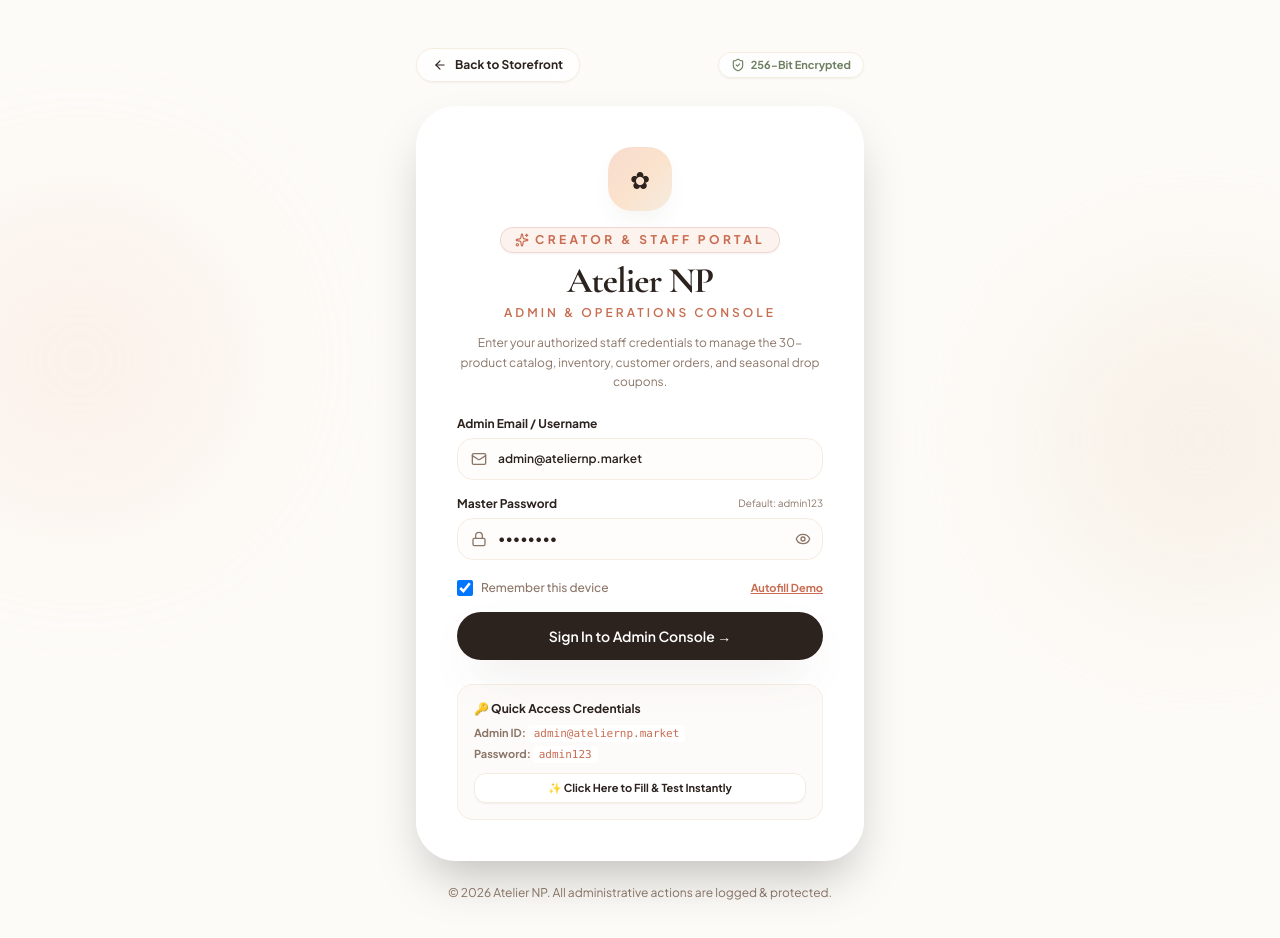
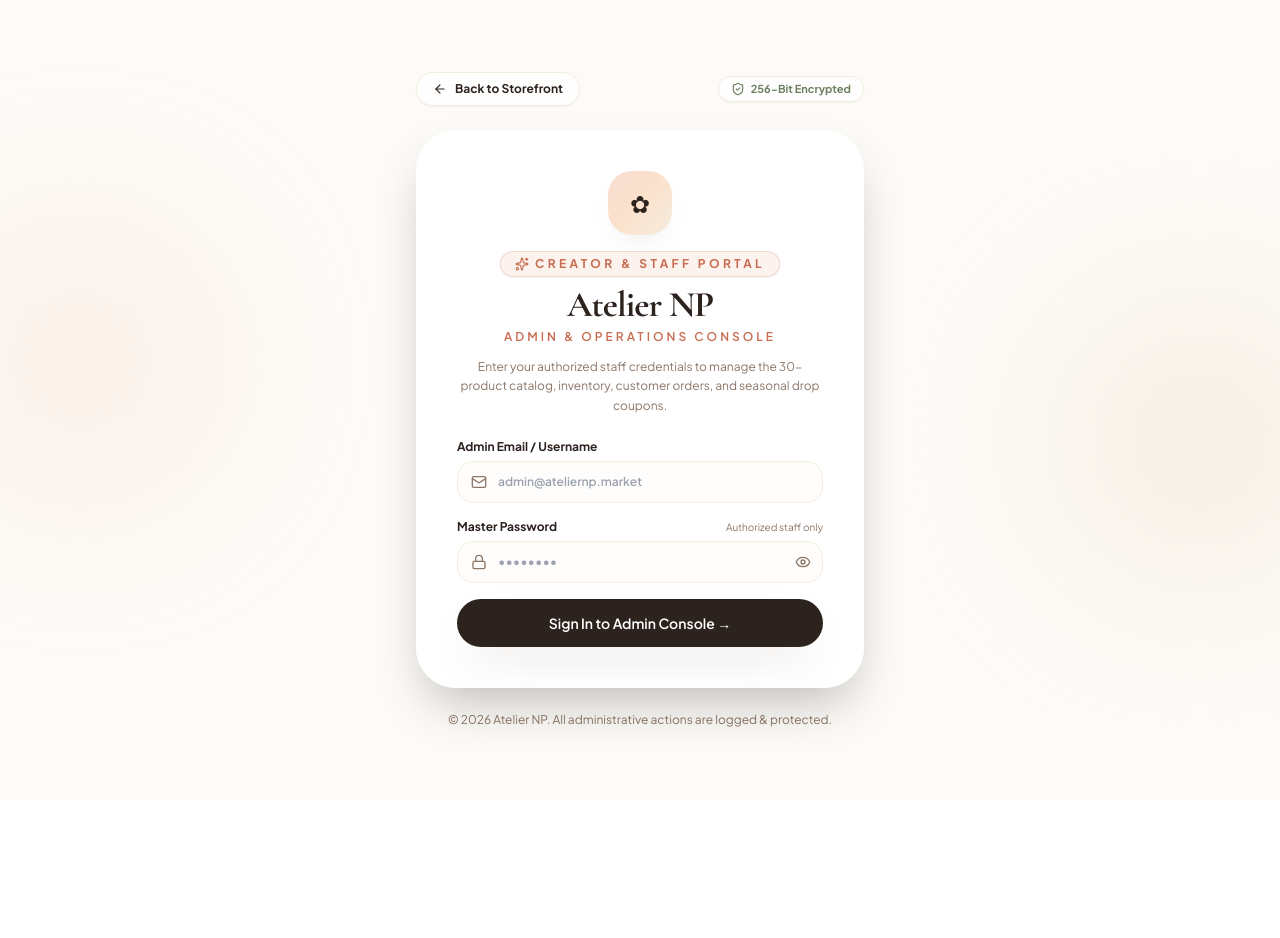
Before and after one commit to Akankshyamishra7/Craft-website, a Next.js app: page /admin in a window 1280 px wide. Shown: the top 938 px of the page. After the commit the page ends 800 px from the top, so only its background shows below. Built offline with nearby package versions, Linux system fonts and the light colour scheme.

Commit message:
fix: remove pre-filled credentials from admin login form

```diff
--- a/src/components/AdminLoginForm.jsx
+++ b/src/components/AdminLoginForm.jsx
@@ -14,8 +14,8 @@ import {
 } from 'lucide-react'
 
 export default function AdminLoginForm({ onLoginSuccess }) {
-  const [email, setEmail] = useState('admin@ateliernp.market')
-  const [password, setPassword] = useState('admin123')
+  const [email, setEmail] = useState('')
+  const [password, setPassword] = useState('')
   const [showPassword, setShowPassword] = useState(false)
   const [rememberMe, setRememberMe] = useState(true)
   const [error, setError] = useState('')
@@ -71,12 +71,6 @@ export default function AdminLoginForm({ onLoginSuccess }) {
     }, 400)
   }
 
-  const handleAutoFill = () => {
-    setEmail('admin@ateliernp.market')
-    setPassword('admin123')
-    setError('')
-  }
-
   return (
     <div className="flex min-h-screen items-center justify-center bg-cream px-4 py-12">
       {/* Background Soft Glows */}
@@ -130,7 +124,7 @@ export default function AdminLoginForm({ onLoginSuccess }) {
           )}
 
           {/* Form */}
-          <form onSubmit={handleLogin} className="mt-6 space-y-4">
+          <form onSubmit={handleLogin} autoComplete="off" className="mt-6 space-y-4">
             {/* Email Field */}
             <div>
               <label className="block text-xs font-bold text-cocoa">Admin Email / Username</label>
@@ -139,6 +133,7 @@ export default function AdminLoginForm({ onLoginSuccess }) {
                 <input
                   type="text"
                   required
+                  autoComplete="off"
                   value={email}
                   onChange={(e) => setEmail(e.target.value)}
                   placeholder="admin@ateliernp.market"
@@ -151,13 +146,14 @@ export default function AdminLoginForm({ onLoginSuccess }) {
             <div>
               <div className="flex items-center justify-between">
                 <label className="block text-xs font-bold text-cocoa">Master Password</label>
-                <span className="text-[10px] text-cocoa-muted">Default: admin123</span>
+                <span className="text-[10px] text-cocoa-muted">Authorized staff only</span>
               </div>
               <div className="relative mt-1.5">
                 <Lock className="pointer-events-none absolute left-3.5 top-1/2 h-4 w-4 -translate-y-1/2 text-cocoa-muted" />
                 <input
                   type={showPassword ? 'text' : 'password'}
                   required
+                  autoComplete="new-password"
                   value={password}
                   onChange={(e) => setPassword(e.target.value)}
                   placeholder="••••••••"
@@ -173,28 +169,6 @@ export default function AdminLoginForm({ onLoginSuccess }) {
                 </button>
               </div>
             </div>
-
-            {/* Remember Me */}
-            <div className="flex items-center justify-between pt-1">
-              <label className="flex cursor-pointer items-center gap-2 text-xs font-medium text-cocoa-muted">
-                <input
-                  type="checkbox"
-                  checked={rememberMe}
-                  onChange={(e) => setRememberMe(e.target.checked)}
-                  className="h-4 w-4 rounded border-sand text-clay focus:ring-clay/40"
-                />
-                Remember this device
-              </label>
-
-              <button
-                type="button"
-                onClick={handleAutoFill}
-                className="text-[11px] font-bold text-clay underline hover:text-cocoa transition"
-              >
-                Autofill Demo
-              </button>
-            </div>
-
             {/* Submit Button */}
             <button
               type="submit"
@@ -211,26 +185,6 @@ export default function AdminLoginForm({ onLoginSuccess }) {
               )}
             </button>
           </form>
-
-          {/* Quick Demo Fill Helper Card */}
-          <div className="mt-6 rounded-2xl border border-sand/80 bg-sand/20 p-4 text-xs">
-            <p className="font-bold text-cocoa">🔑 Quick Access Credentials</p>
-            <div className="mt-2 space-y-1 text-[11px] text-cocoa-muted">
-              <p>
-                <strong>Admin ID:</strong> <code className="rounded bg-white px-1.5 py-0.5 text-clay">admin@ateliernp.market</code>
-              </p>
-              <p>
-                <strong>Password:</strong> <code className="rounded bg-white px-1.5 py-0.5 text-clay">admin123</code>
-              </p>
-            </div>
-            <button
-              type="button"
-              onClick={handleAutoFill}
-              className="mt-2.5 w-full rounded-xl border border-sand bg-white py-1.5 text-center text-[11px] font-bold text-cocoa shadow-sm transition hover:bg-clay hover:text-white"
-            >
-              ✨ Click Here to Fill & Test Instantly
-            </button>
-          </div>
         </div>
 
         {/* Footer Note */}
```
